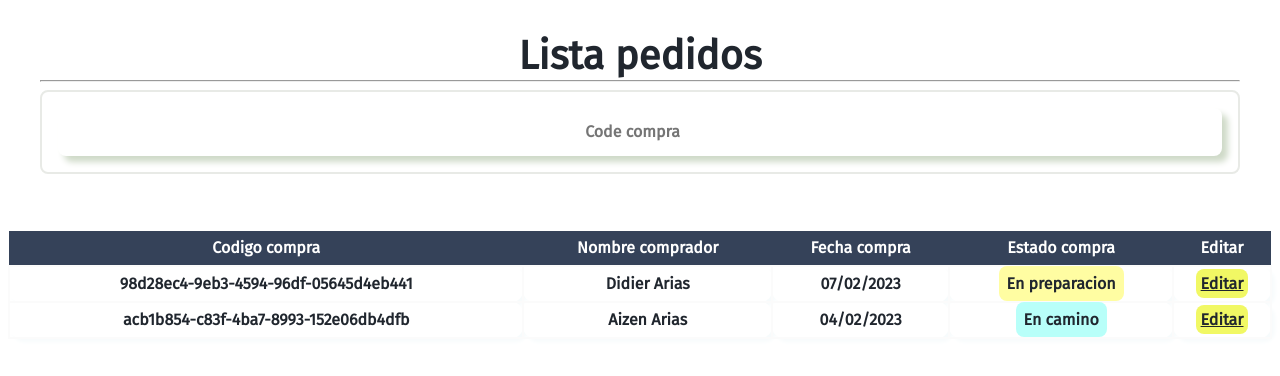
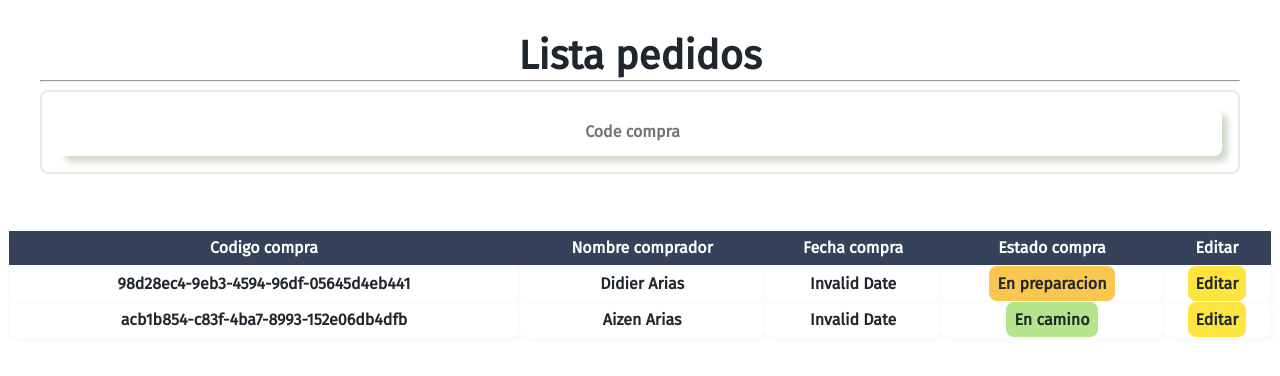
Before and after one commit to DidierDev672/AdminPlayaPez, a Vue app: page /orders in a window 1280 px wide. Shown: the top 376 px of the page. Built offline with nearby package versions, Linux system fonts and the light colour scheme; no server answers; the database is empty.

Commit message:
Timestap to local system date convert

```diff
--- a/src/components/ItemOrder.vue
+++ b/src/components/ItemOrder.vue
@@ -31,6 +31,13 @@ export default {
 
       return "";
     },
+
+    convert() {
+      let convert = { ...this.date_buy };
+      let myDate = new Date(convert.seconds * 1000);
+
+      return myDate;
+    },
   },
 };
 </script>
@@ -39,7 +46,7 @@ export default {
   <tr class="col-tr">
     <th>{{ code_buy }}</th>
     <th>{{ name_buyer }}</th>
-    <th>{{ date_buy }}</th>
+    <th>{{ convert }}</th>
     <th>
       <span
         :class="{
@@ -71,34 +78,35 @@ export default {
 
 .btn-edit {
   width: 5rem;
-  background-color: #f1f864;
+  background-color: #fee440;
   border: none;
   border-radius: 0.5rem;
-  padding: 0.3rem;
+  padding: 0.5rem;
 }
 
 .btn-edit {
+  text-decoration: none;
   font-weight: 700;
   font-size: 1rem;
   line-height: 2rem;
 }
 
 .preparation {
-  background-color: #fffda2;
+  background-color: #f9c74f;
   border-radius: 0.5rem;
   border: none;
   padding: 0.5rem;
 }
 
 .road {
-  background-color: #b8fff9;
+  background-color: #b5e48c;
   border-radius: 0.5rem;
   border: none;
   padding: 0.5rem;
 }
 
 .delivery {
-  background-color: #99f3bd;
+  background-color: #76c893;
   border-radius: 0.5rem;
   border: none;
   padding: 0.5rem;
```
